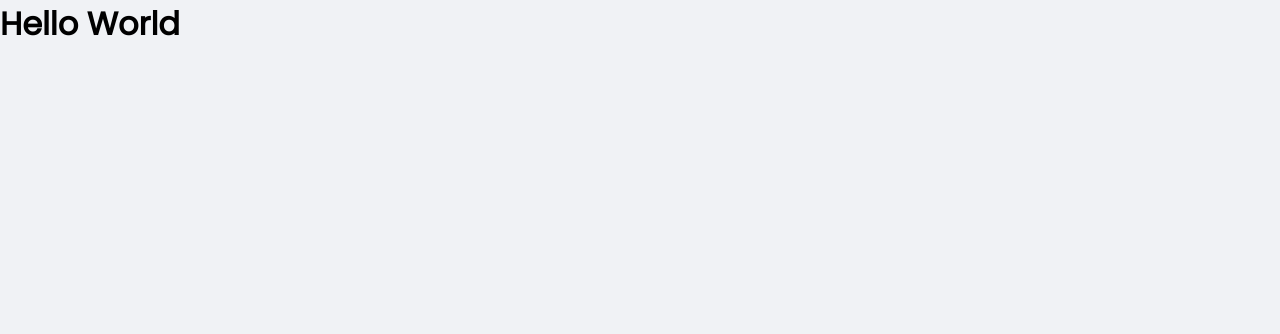
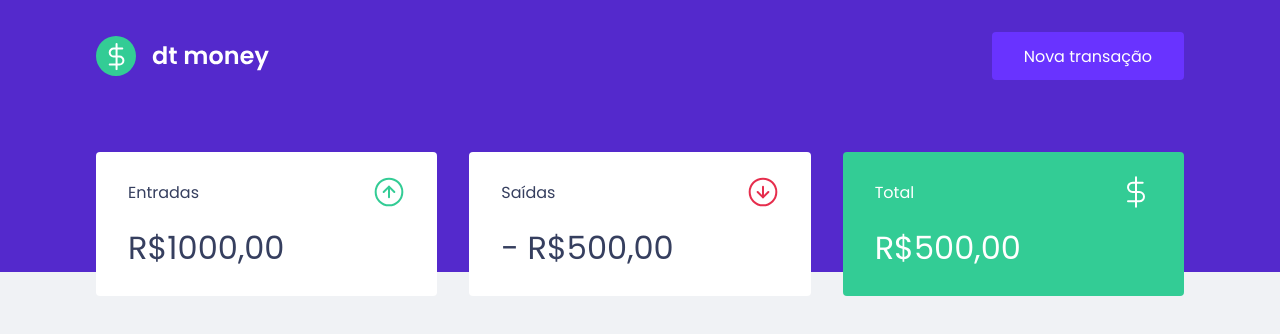
Before and after one commit to juliomchado/Ignite-02-dt-money, a React (Create React App) app: page / in a window 1280 px wide. Shown: the top 334 px of the page. Built offline with nearby package versions, Linux system fonts and the light colour scheme.

Commit message:
add/ dashboard + header + summary components

```diff
--- a/public/index.html
+++ b/public/index.html
@@ -11,7 +11,7 @@
 
     <title>dtmoney</title>
 
-    <link href="https://fonts.googleapis.com/css2?family=Poppins:ital,wght@0,400;1,600&display=swap" rel="stylesheet">
+    <link href="https://fonts.googleapis.com/css2?family=Poppins:ital,wght@0,400;500;1,600&display=swap" rel="stylesheet">
   </head>
   <body>
     <noscript>You need to enable JavaScript to run this app.</noscript>
--- a/src/App.tsx
+++ b/src/App.tsx
@@ -1,10 +1,14 @@
+import { Dashboard } from "./components/Dashboard";
+import { Header } from "./components/Header";
+
 import { GlobalStyle } from "./styles/global";
 
 export function App() {
   return (
-    <div className="App">
-      <h1>Hello World</h1>
+    <>
+      <Header />
+      <Dashboard />
       <GlobalStyle />
-    </div>
+    </>
   );
 }
--- /dev/null
+++ b/src/components/Dashboard/index.tsx
@@ -0,0 +1,11 @@
+import { Summary } from "../Summary";
+import { Container } from "./styles";
+
+export function Dashboard() {
+
+    return (
+        <Container>
+            <Summary />
+        </Container>
+    );
+}
--- /dev/null
+++ b/src/components/Dashboard/styles.ts
@@ -0,0 +1,8 @@
+import styled from "styled-components";
+
+export const Container = styled.main`
+    max-width: 1120px;
+    margin: 0 auto;
+    padding: 2.5rem 1rem;
+
+`;
--- /dev/null
+++ b/src/components/Header/index.tsx
@@ -0,0 +1,14 @@
+import logoImg from '../../assets/logo.svg';
+import { Container, Content} from './styles';
+
+
+export function Header() {
+    return (
+        <Container>
+            <Content>
+                <img src={logoImg} alt="dt money" />
+                <button type="button">Nova transação</button>
+            </Content>
+        </Container>
+    )
+}
--- /dev/null
+++ b/src/components/Header/styles.ts
@@ -0,0 +1,31 @@
+import styled from 'styled-components';
+
+export const Container = styled.header`
+    background: var(--blue);
+`;
+
+export const Content = styled.div`
+    max-width: 1120px;
+    margin: 0 auto;
+
+    padding: 2rem 1rem 12rem;
+    display: flex;
+    align-items: center;
+    justify-content: space-between;
+
+    button {
+        font-size: 1rem;
+        color: #FFF;
+        background: var(--blue-light);
+        border: 0;
+        padding: 0 2rem;
+        border-radius: 0.25rem;
+        height: 3rem;
+
+        transition: filter 0.2s;
+
+        &:hover{
+            filter: brightness(0.9);
+        }
+    }
+`;
--- /dev/null
+++ b/src/components/Summary/index.tsx
@@ -0,0 +1,33 @@
+import incomeImg from '../../assets/income.svg';
+import outcomeImg from '../../assets/outcome.svg';
+import totalImg from '../../assets/total.svg';
+
+import { Container } from "./styles";
+
+export function Summary() {
+    return (
+        <Container>
+            <div>
+                <header>
+                    <p>Entradas</p>
+                    <img src={incomeImg} alt="Entradas" />
+                </header>
+                <strong>R$1000,00</strong>
+            </div>
+            <div>
+                <header>
+                    <p>Saídas</p>
+                    <img src={outcomeImg} alt="Saídas" />
+                </header>
+                <strong>- R$500,00</strong>
+            </div>
+            <div className="highlight-background">
+                <header>
+                    <p>Total</p>
+                    <img src={totalImg} alt="Total" />
+                </header>
+                <strong>R$500,00</strong>
+            </div>
+        </Container>
+    )
+}
--- /dev/null
+++ b/src/components/Summary/styles.ts
@@ -0,0 +1,34 @@
+import styled from "styled-components";
+
+export const Container = styled.div`
+    display: grid;
+    grid-template-columns: repeat(3, 1fr);
+    gap: 2rem;
+    margin-top: -10rem;
+
+    div {
+        background: var(--shape);
+        padding: 1.5rem 2rem;
+        border-radius: 0.25rem;
+        color: var(--text-title);
+
+        header{
+            display: flex;
+            align-items: center;
+            justify-content: space-between;
+        }
+
+        strong {
+            display: block;
+            margin-top: 1rem;
+            font-size: 2rem;
+            font-weight: 500;
+            line-height: 3rem;
+        }
+
+        &.highlight-background{
+            background: var(--green);
+            color: #FFF;
+        }
+    }
+`;
--- a/src/styles/global.ts
+++ b/src/styles/global.ts
@@ -3,6 +3,7 @@
 export const GlobalStyle = createGlobalStyle`
     :root{
         --red: #E52E4D;
+        --green: #33CC95;
         --blue: #5429CC;
 
         --blue-light: #6933FF;
@@ -11,7 +12,7 @@
         --text-body: #969CB3;
 
         --background: #F0F2F5;
-        --snape: #FFFFFF;
+        --shape: #FFFFFF;
     }
 
     *{
```
